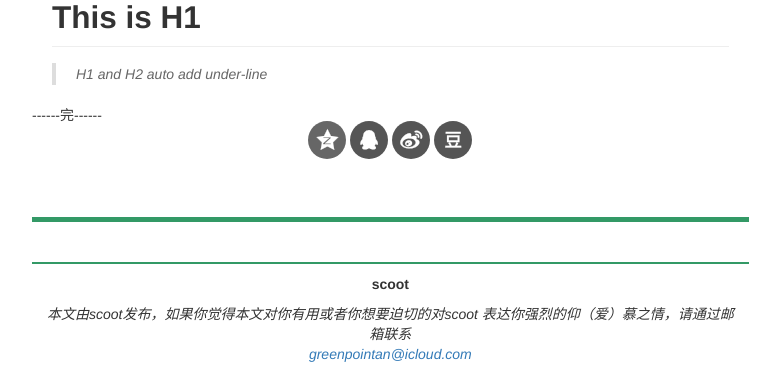
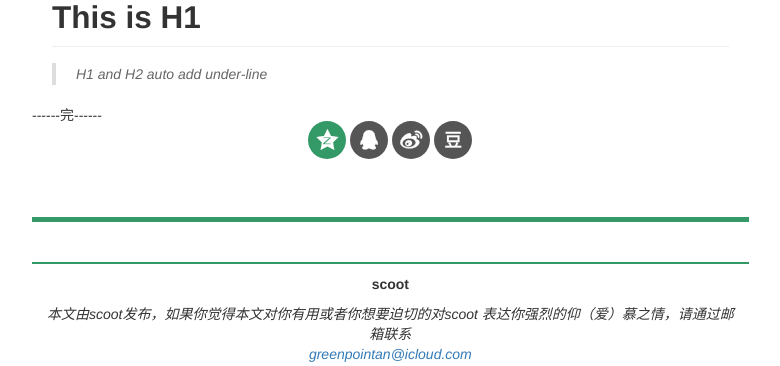
Before and after one commit to AmazingPoint/coder, a Django app: page /articel/32/ in a window 1280 px wide, with the pointer over the restyled element. Shown: the part 926-1292 px from the top of the page, without its empty margins (318-1098 px from the left). Run offline with Django 3.2, Linux system fonts and the light colour scheme; data comes from the database, SQL or seed files in the repository; both versions use the stored data as it was after the commit; some libraries are stand-ins or nearby versions.

Commit message:
add share.js

```diff
--- a/blog/static/css/share.css
+++ b/blog/static/css/share.css
@@ -42,7 +42,7 @@
 
 .sns-share-component .icon:hover{
   font-size: 22px;
-  background: #666;
+  background: #339966;
 }
 
 .sns-share-component a .wechat-qrcode {
```
Also changed, not shown: db.sqlite3.
